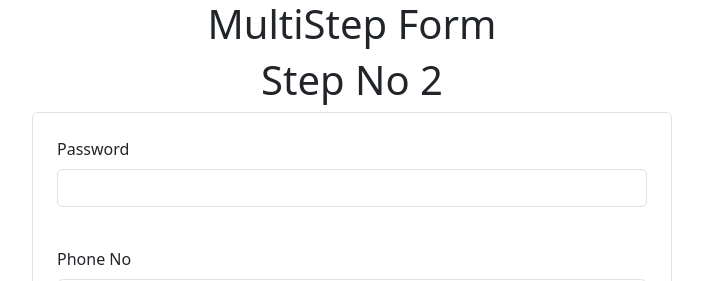
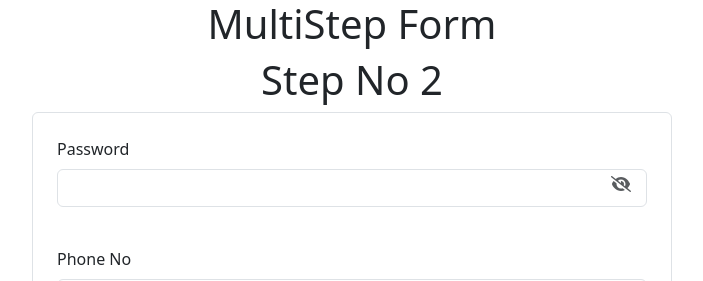
Before and after one commit to Owais2736/StepForm-React-js-, a React (Create React App) app: page / in a window 1280 px wide. Both pictures are taken after typing "Sample", "name@example.com" into the empty fields and a click on the button "Continue". Shown: the top 281 px of the page, without its empty margins (288-991 px from the left). Built offline with nearby package versions, Linux system fonts and the light colour scheme.

Commit message:
add password show hide functionality

```diff
--- a/src/components/forms/StepTwo.jsx
+++ b/src/components/forms/StepTwo.jsx
@@ -1,8 +1,12 @@
-import React, { useEffect } from "react";
+import React, { useEffect, useState } from "react";
 import { toast } from "react-toastify";
 import { useForm } from "react-hook-form";
+import { FontAwesomeIcon } from "@fortawesome/react-fontawesome";
+import { faEye, faEyeSlash } from "@fortawesome/free-solid-svg-icons";
+import { icon } from "@fortawesome/fontawesome-svg-core";
 
 const StepTwo = ({ prevStep, nextStep, handleFormInput, values }) => {
+  const [tooglePassword, setTooglePassword] = useState(false);
   const {
     register,
     handleSubmit,
@@ -31,10 +35,11 @@ const StepTwo = ({ prevStep, nextStep, handleFormInput, values }) => {
         onSubmit={handleSubmit(onsubmit)}
         className="w-50 mx-auto border rounded-2 p-4"
       >
-        <div className="mb-3">
+        <div className="mb-3 position-relative">
           <label htmlFor="password" className="form-label">
             Password
           </label>
+
           <input
             {...register("password", {
               required: { value: true, message: "This is required Field" },
@@ -42,12 +47,21 @@ const StepTwo = ({ prevStep, nextStep, handleFormInput, values }) => {
               minLength: { value: 5, message: "Min length is 5" },
               maxLength: { value: 20, message: "Max length is 20" },
             })}
-            type="password"
-            className="form-control"
+            type={tooglePassword ? "text" : "password"}
+            className="form-control pe-5"
             id="password"
             name="password"
             value={values.password}
             onChange={handleFormInput}
+          />
+
+          <FontAwesomeIcon
+            icon={tooglePassword ? faEye : faEyeSlash}
+            className="position-absolute top-50 end-0 translate-middle-y me-3 text-muted"
+            onClick={() => {
+              setTooglePassword((toggle) => !toggle);
+            }}
+            style={{ cursor: "pointer" }}
           />
 
           <br />
@@ -55,6 +69,7 @@ const StepTwo = ({ prevStep, nextStep, handleFormInput, values }) => {
             <span className="text-danger">{errors?.password?.message}</span>
           )}
         </div>
+
         <div className="mb-3">
           <label htmlFor="phone" className="form-label">
             Phone No
```
